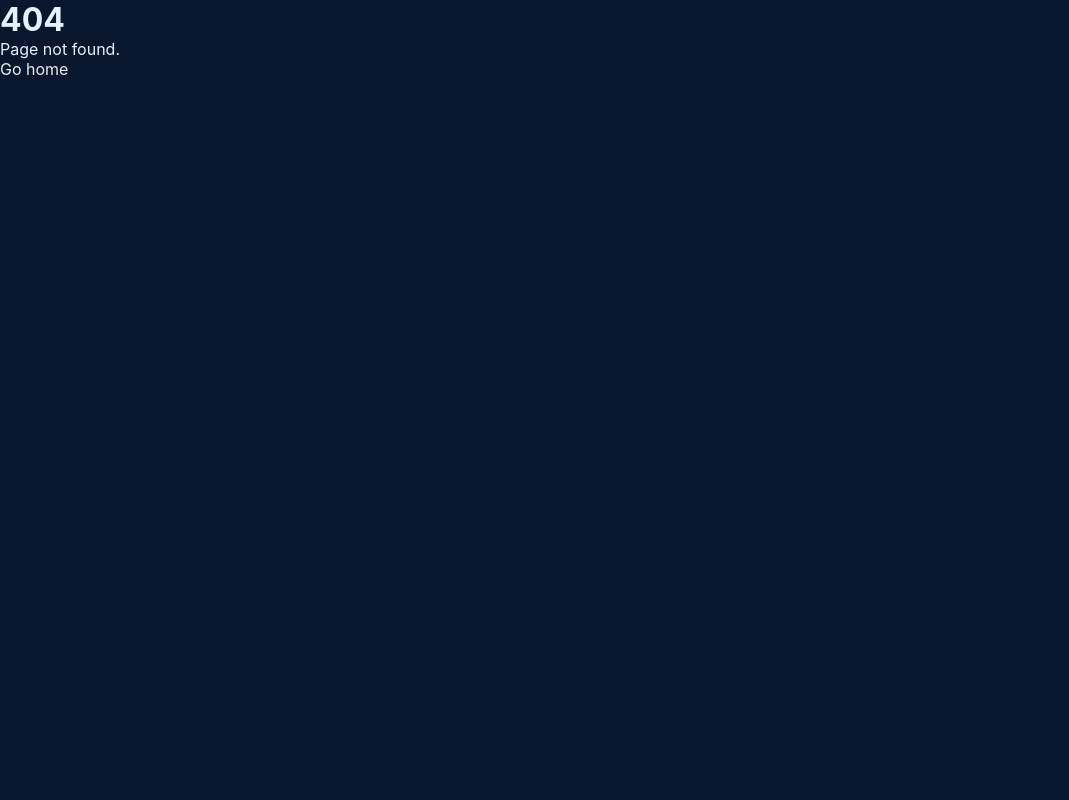
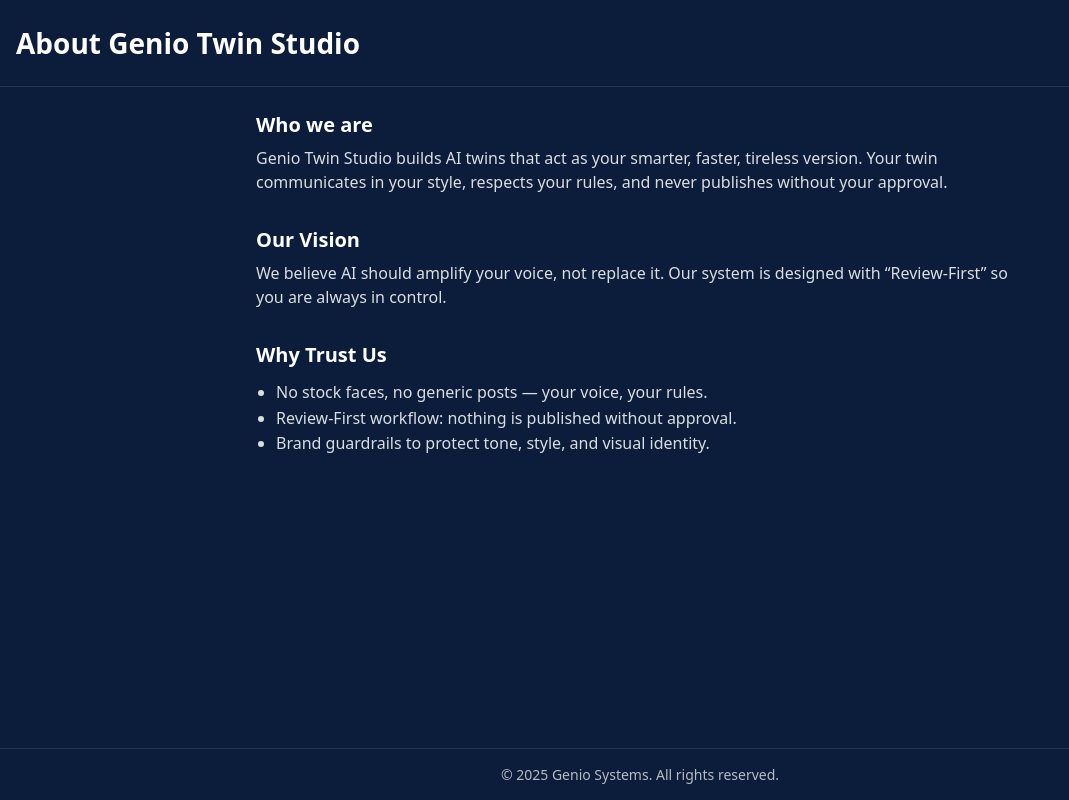
Before and after one commit to genio-ai/genio-os, a Next.js app: page /about in a window 1280 px wide. Before the commit this address had no page. Shown: the whole page, without its empty margins (0-1069 px from the left). Built offline with nearby package versions, Linux system fonts and the light colour scheme.

Commit message:
Create about.js

```diff
--- /dev/null
+++ b/pages/about.js
@@ -0,0 +1,80 @@
+// pages/about.js
+export default function About() {
+  return (
+    <div style={styles.page}>
+      <header style={styles.header}>
+        <h1 style={styles.title}>About Genio Twin Studio</h1>
+      </header>
+
+      <main style={styles.main}>
+        <section style={styles.section}>
+          <h2 style={styles.subtitle}>Who we are</h2>
+          <p style={styles.text}>
+            Genio Twin Studio builds AI twins that act as your smarter, faster,
+            tireless version. Your twin communicates in your style, respects your
+            rules, and never publishes without your approval.
+          </p>
+        </section>
+
+        <section style={styles.section}>
+          <h2 style={styles.subtitle}>Our Vision</h2>
+          <p style={styles.text}>
+            We believe AI should amplify your voice, not replace it. Our system is
+            designed with “Review-First” so you are always in control.
+          </p>
+        </section>
+
+        <section style={styles.section}>
+          <h2 style={styles.subtitle}>Why Trust Us</h2>
+          <ul style={styles.list}>
+            <li>No stock faces, no generic posts — your voice, your rules.</li>
+            <li>Review-First workflow: nothing is published without approval.</li>
+            <li>Brand guardrails to protect tone, style, and visual identity.</li>
+          </ul>
+        </section>
+      </main>
+
+      <footer style={styles.footer}>
+        <p style={styles.footerText}>
+          © 2025 Genio Systems. All rights reserved.
+        </p>
+      </footer>
+    </div>
+  );
+}
+
+const styles = {
+  page: {
+    fontFamily:
+      "ui-sans-serif, system-ui, -apple-system, Segoe UI, Roboto, Helvetica, Arial, sans-serif",
+    margin: 0,
+    padding: 0,
+    background: "#0B1D3A",
+    color: "#fff",
+    minHeight: "100vh",
+    display: "flex",
+    flexDirection: "column",
+  },
+  header: {
+    padding: "24px 16px",
+    borderBottom: "1px solid rgba(255,255,255,0.1)",
+  },
+  title: { margin: 0, fontSize: "28px", fontWeight: "bold" },
+  main: { flex: 1, padding: "24px 16px", maxWidth: "800px", margin: "0 auto" },
+  section: { marginBottom: "32px" },
+  subtitle: { fontSize: "20px", marginBottom: "8px" },
+  text: { fontSize: "16px", lineHeight: 1.5, color: "rgba(255,255,255,0.85)" },
+  list: {
+    margin: "12px 0 0",
+    padding: "0 0 0 20px",
+    color: "rgba(255,255,255,0.85)",
+    fontSize: "16px",
+    lineHeight: 1.6,
+  },
+  footer: {
+    padding: "16px",
+    borderTop: "1px solid rgba(255,255,255,0.1)",
+    textAlign: "center",
+  },
+  footerText: { fontSize: "14px", color: "rgba(255,255,255,0.7)" },
+};
```
